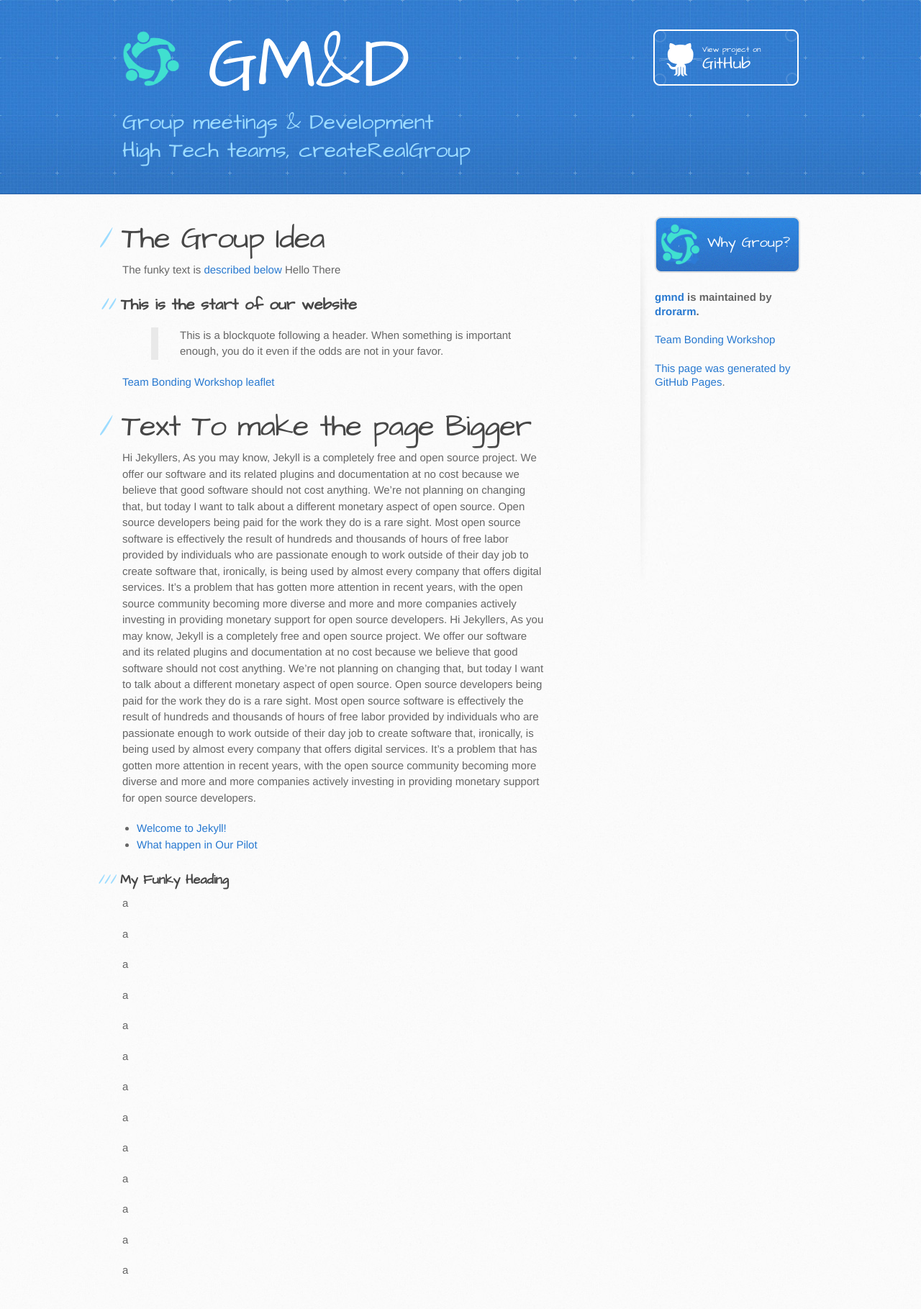
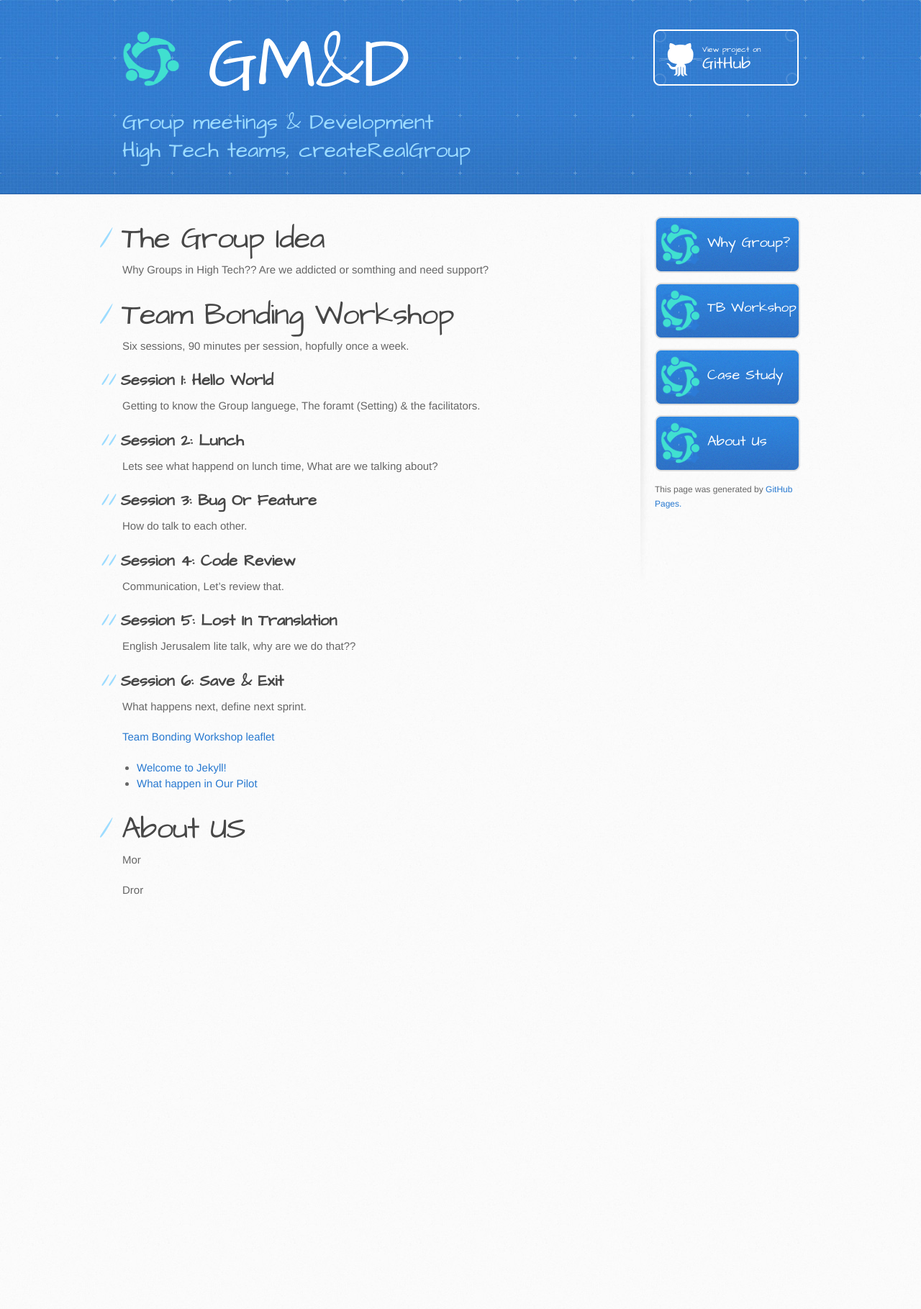
Before and after one commit to drorarm/gmnd, a Jekyll site: the page built from index.md, in a window 1280 px wide. Shown: the whole page at 72% size. Built offline with Jekyll 4.4.1, drawn with Linux system fonts in a browser that asks for light colours; our own code applies the rules of GitHub Pages for plain Markdown files; after the commit the page ends 1291 px from its top, so only the background shows below that.

Commit message:
start button & inner links

```diff
--- a/_includes/sidebar.html
+++ b/_includes/sidebar.html
@@ -1,13 +1,26 @@
 <!-- This page is the sider bar content -->
 
- <a href="{{ site.url | append: site.baseurl | append: '/#group-idea' }}" class="button">
-                Why Group?
+ <a class="button" href="{{ site.url | append: site.baseurl | append: '/#group-idea' }}">
+        Why Group?
   </a>
 
+
+ <a class="button" href="{{site.url | append: site.baseurl | append: '/#tb-ws' }}" style="font-size: 19px">
+     TB Workshop
+ </a>
+
+ <a class="button" href="{{site.url | append: site.baseurl | append: '/#pilot' }}" style="font-size: 20px">
+     Case Study
+ </a>
+
+ <a class="button" href="{{site.url | append: site.baseurl | append: '/#about-us' }}" style="font-size: 20px">
+     About Us
+ </a>
+<!-- This is Maintinance page >
  {% if site.github.is_project_page %}
-            <p class="repo-owner">
-		<a href="{{ site.github.repository_url }}">{{ site.github.repository_name }}</a> is maintained by <a href="{{ site.github.owner_url }}">{{ site.github.owner_name }}</a>.
-	    </p>
-  {% endif %}
- <p> <a href="{{site.url | append: site.baseurl}}/team_bond_ws">Team Bonding Workshop</p>
- <p>This page was generated by <a href="https://pages.github.com">GitHub Pages</a>.</p>
+ <p class="repo-owner">
+   <a href="{{ site.github.repository_url }}">{{ site.github.repository_name }}</a> is maintained by
+    <a href="{{ site.github.owner_url }}">{{ site.github.owner_name }}</a></p>
+ {% endif %}
+ -->
+ <p><small>This page was generated by <a href="https://pages.github.com">GitHub Pages.</a> </small></p>
--- a/assets/css/style.css
+++ b/assets/css/style.css
@@ -286,7 +286,7 @@ a.button small { display: block; font-size: 11px; }
 
 header a.button { position: absolute; top: 0; right: 0; background: transparent url(../images/github-button.png) 0 0 no-repeat; }
 
-aside a.button { display: block; width: 138px; padding-left: 73px; padding-top: 24px; margin-bottom: 20px; font-size: 20px; background: transparent url(../images/gmnd-button.png) 0 0 no-repeat; }
+aside a.button { display: block; width: 138px; padding-left: 73px; padding-top: 24px; margin-bottom: 10px; font-size: 20px; background: transparent url(../images/gmnd-button.png) 0 0 no-repeat; }
 
 code, pre { margin-bottom: 30px; font-family: Monaco, "Bitstream Vera Sans Mono", "Lucida Console", Terminal, monospace; font-size: 13px; color: #222; }
 
--- a/index.md
+++ b/index.md
@@ -6,34 +6,34 @@ layout: default
 # The Group Idea
 {: #group-idea }
 
-The funky text is [described below](#my-funky-heading)
-Hello There
+Why Groups in High Tech??
+Are we addicted or somthing and need support?
 
 
-## This is the start of our website
+# Team Bonding Workshop
+{: #tb-ws }
+Six sessions, 90 minutes per session, hopfully once a week.
 
-> This is a blockquote following a header.
-> When something is important enough, you do it even if the odds are not in your favor.
+## Session 1: Hello World
+Getting to know the Group languege, The foramt (Setting) & the facilitators.
+
+## Session 2: Lunch
+Lets see what happend on lunch time, What are we talking about?
+
+## Session 3: Bug Or Feature
+How do talk to each other.
+
+## Session 4: Code Review
+Communication, Let's review that.
+
+## Session 5: Lost In Translation
+English Jerusalem lite talk, why are we do that??
+
+## Session 6: Save & Exit
+What happens next, define next sprint.
 
 
 [Team Bonding Workshop leaflet]({{ site.url | append: site.baseurl}}/assets/pdfs/ws_leaflet.pdf)
-
-# Text To make the page Bigger
-
-<p>
-Hi Jekyllers,
-
-As you may know, Jekyll is a completely free and open source project. We offer our software and its related plugins and documentation at no cost because we believe that good software should not cost anything. We’re not planning on changing that, but today I want to talk about a different monetary aspect of open source.
-
-Open source developers being paid for the work they do is a rare sight. Most open source software is effectively the result of hundreds and thousands of hours of free labor provided by individuals who are passionate enough to work outside of their day job to create software that, ironically, is being used by almost every company that offers digital services. It’s a problem that has gotten more attention in recent years, with the open source community becoming more diverse and more and more companies actively investing in providing monetary support for open source developers.
-
-Hi Jekyllers,
-
-As you may know, Jekyll is a completely free and open source project. We offer our software and its related plugins and documentation at no cost because we believe that good software should not cost anything. We’re not planning on changing that, but today I want to talk about a different monetary aspect of open source.
-
-Open source developers being paid for the work they do is a rare sight. Most open source software is effectively the result of hundreds and thousands of hours of free labor provided by individuals who are passionate enough to work outside of their day job to create software that, ironically, is being used by almost every company that offers digital services. It’s a problem that has gotten more attention in recent years, with the open source community becoming more diverse and more and more companies actively investing in providing monetary support for open source developers.
-
-</p>
 
 <ul>
   {% for post in site.posts %}
@@ -44,17 +44,7 @@ Open source developers being paid for the work they do is a rare sight. Most ope
 </ul>
 
 
-<h3 id="my-funky-heading">My Funky Heading</h3>
-<p>a</p>
-<p>a</p>
-<p>a</p>
-<p>a</p>
-<p>a</p>
-<p>a</p>
-<p>a</p>
-<p>a</p>
-<p>a</p>
-<p>a</p>
-<p>a</p>
-<p>a</p>
-<p>a</p>
+# About US
+{: #about-us }
+ <p> Mor </p>
+<p> Dror </p>
```
Also changed, not shown: about.md (deleted, +0 -18 lines), team_bond_ws.md (deleted, +0 -33 lines).
